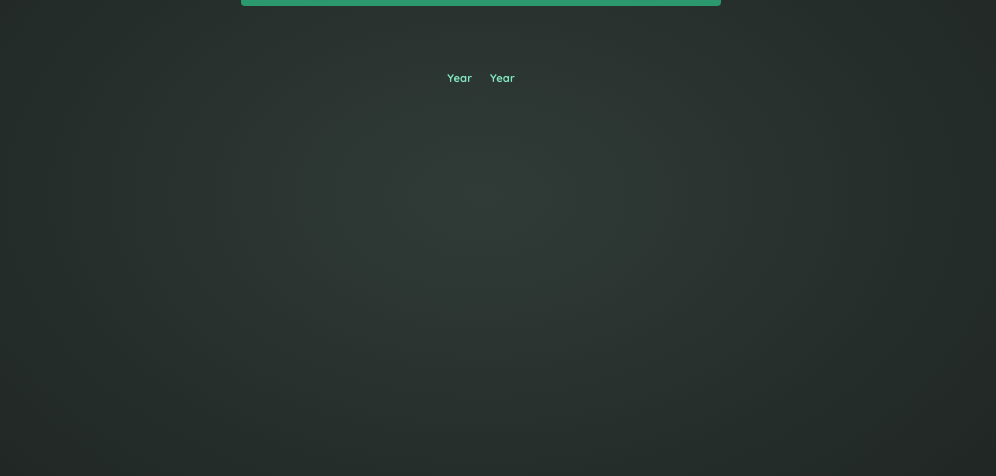
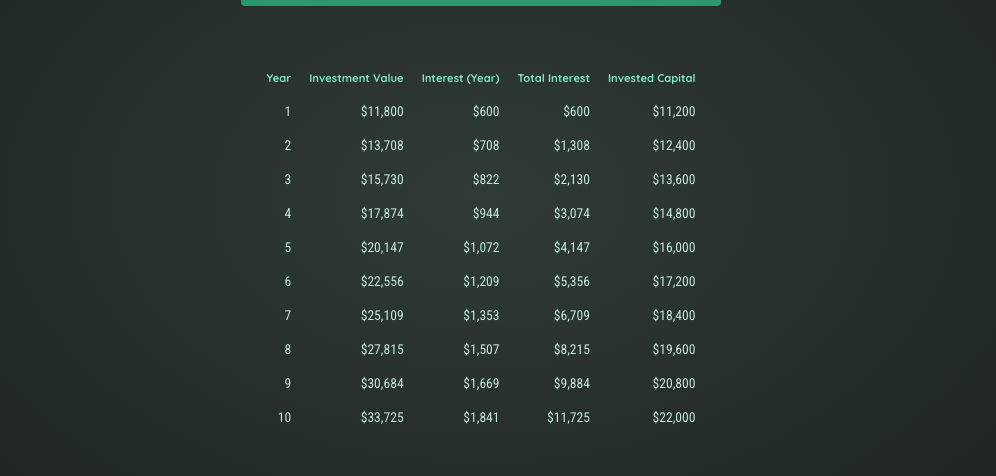
Before and after one commit to mohamuhsin/calculate-investment, a React (Vite) app: page / in a window 1280 px wide. Shown: the part 220-696 px from the top of the page, without its empty margins (159-1155 px from the left). Built offline with nearby package versions, Linux system fonts and the light colour scheme.

Commit message:
outputted results in a list and derived other data

```diff
--- a/src/components/Results.jsx
+++ b/src/components/Results.jsx
@@ -1,16 +1,45 @@
-import { calculateInvestmentResults } from "../util/investment";
+import { calculateInvestmentResults, formatter } from "../util/investment";
 
 export default function Results({ input }) {
     const resultsData = calculateInvestmentResults(input);
+
+    const initialInvestment =
+        resultsData[0].valueEndOfYear -
+        resultsData[0].interest -
+        resultsData[0].annualInvestment;
+
     console.log(resultsData);
     return (
         <table id="result">
             <thead>
                 <tr>
                     <th>Year</th>
-                    <th>Year</th>
+                    <th>Investment Value</th>
+                    <th>Interest (Year)</th>
+                    <th>Total Interest</th>
+                    <th>Invested Capital</th>
                 </tr>
             </thead>
+            <tbody>
+                {resultsData.map((yearData) => {
+                    const totalInterest =
+                        yearData.valueEndOfYear -
+                        yearData.annualInvestment * yearData.year -
+                        initialInvestment;
+
+                    const totalAmountInvested = yearData.valueEndOfYear - totalInterest;
+
+                    return (
+                        <tr key={yearData.year}>
+                            <td>{yearData.year}</td>
+                            <td>{formatter.format(yearData.valueEndOfYear)}</td>
+                            <td>{formatter.format(yearData.interest)}</td>
+                            <td>{formatter.format(totalInterest)}</td>
+                            <td>{formatter.format(totalAmountInvested)}</td>
+                        </tr>
+                    );
+                })}
+            </tbody>
         </table>
     );
 }
```
